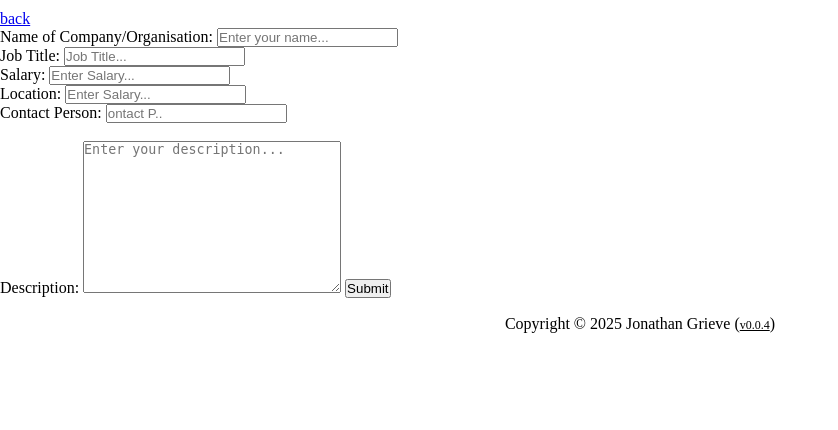
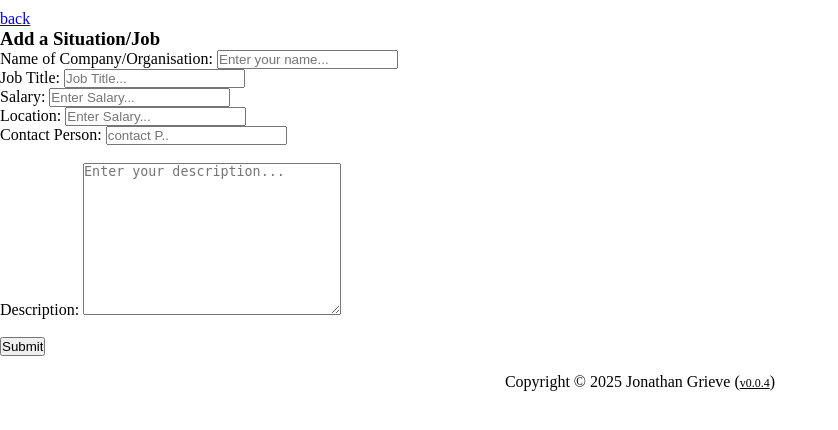
Before and after one commit to jg-digital-media/jgdm_jobs_pathway, a PHP site: page /add-job-form.php in a window 1280 px wide. Shown: the part 76-506 px from the top of the page, without its empty margins (0-838 px from the left). Run offline with PHP 8.4, Linux system fonts and the light colour scheme.

Commit message:
add job details form

```diff
--- a/assets/template-parts/add-job.php
+++ b/assets/template-parts/add-job.php
@@ -1,4 +1,9 @@
  <!-- Form: add job -->
+
+<section class="section---add--situation-container">
+
+    <h3>Add a Situation/Job</h3>
+
     <form name="main_form_login" action="list.php" method="post" id="" class="form form---login">
 
         <label for="company_name">Name of Company/Organisation: </label>
@@ -18,7 +23,7 @@
 
         <br>
         <label for="contact_person">Contact Person: </label>
-    <input type="contact_person"  name="contact_person" id="contact_person" class="login---input" placeholder="ontact P..">
+        <input type="contact_person"  name="contact_person" id="contact_person" class="login---input" placeholder="contact P..">
 
         <br><br>
 
@@ -26,6 +31,9 @@
         <textarea name="description" id="description" cols="30" rows="10" placeholder="Enter your description..."></textarea>
 
 
+        <br /><br />
         <input type="submit" value="Submit" class="button button---login">
 
     </form>
+
+</section>
```
Lines whose indentation alone changed are shown as unchanged.
